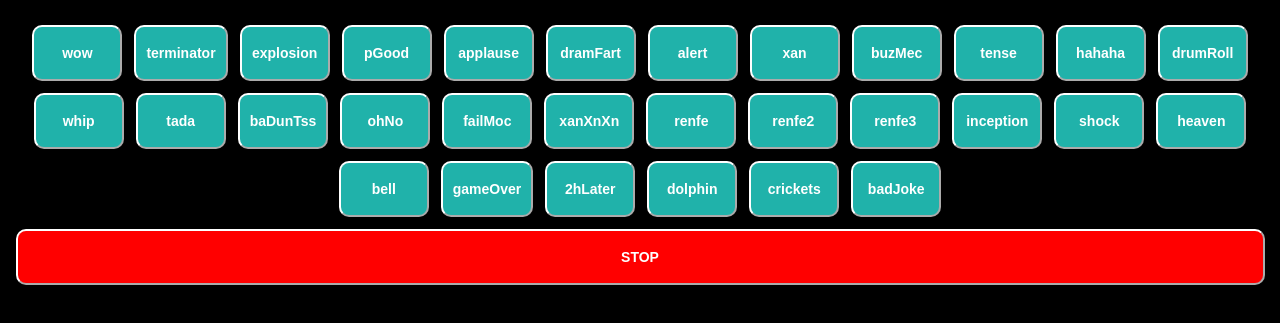
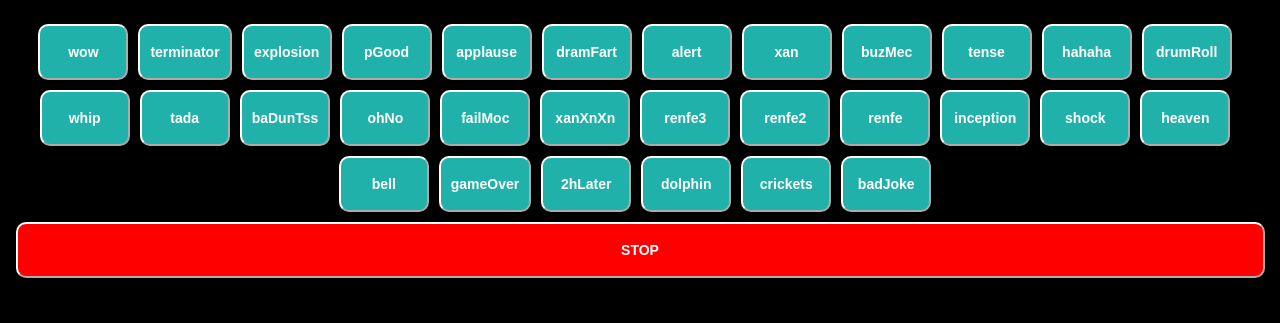
Before and after one commit to joelbarba/jb-fxs, a plain HTML site: page index.html in a window 1280 px wide. Shown: the part 61-384 px from the top of the page. Drawn offline with Linux system fonts and the light colour scheme.

Commit message:
add margin to container

```diff
--- a/index.html
+++ b/index.html
@@ -18,6 +18,7 @@
       display: flex;
       justify-content: center;
       flex-wrap: wrap;
+      margin: 0 10px 0 0;
       /* margin: 0 30%; */
     }
     .btn {
@@ -28,7 +29,7 @@
       border-color: white;
       color: white;
       font-weight: bold;
-      margin: 6px;
+      margin: 5px;
       min-width: 90px;
     }
     .stop {
@@ -90,7 +91,7 @@
     'tense.mp3',      'hahaha.mp3',       'drumRoll.mp3',
     'whip.mp3',       'tada.mp3',         'baDunTss.mp3',
     'ohNo.mp3',       'failMoc.mp3',      'xanXnXn.mp3',
-    'renfe.mp3',      'renfe2.mp3',       'renfe3.mp3',
+    'renfe3.mp3',     'renfe2.mp3',       'renfe.mp3',
     'inception.mp3',  'shock.mp3',        'heaven.mp3',
     'bell.mp3',       'gameOver.mp3',     '2hLater.mp3',
     'dolphin.mp3',    'crickets.mp3',     'badJoke.mp3',
```
